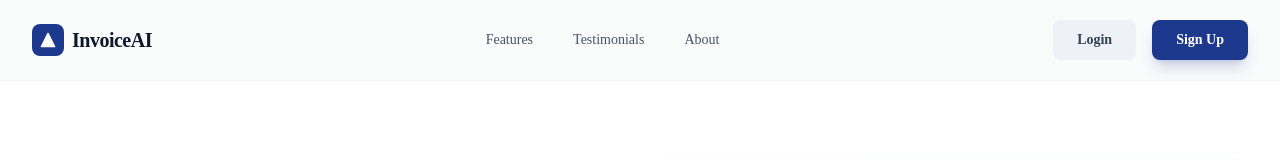
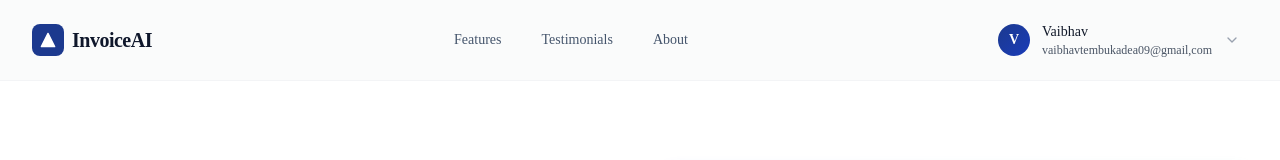
Before and after one commit to Vaibhav9T/AI_Powered_Invoice_Generator, a React (Vite) app in the folder frontend/invoice-generator/: page / in a window 1280 px wide. Shown: the top 160 px of the page. Built offline with nearby package versions, Linux system fonts and the light colour scheme.

Commit message:
feat : Profile dropdwon added

```diff
--- a/frontend/invoice-generator/src/components/landing/Header.jsx
+++ b/frontend/invoice-generator/src/components/landing/Header.jsx
@@ -6,7 +6,7 @@
 const Header = () => {
 const [isScrolled, setIsScrolled] = useState(false);
 const [isMenuOpen, setIsMenuOpen] = useState(false);
-const isAunthenticated = false; // Replace with actual authentication logic
+const isAunthenticated = true; // Replace with actual authentication logic
 const user= {name:"Vaibhav", email:"vaibhavtembukadea09@gmail,com"}
 const logout=()=>{}
 const [profileDropdownOpen, setProfileDropdownOpen] = useState(false);
@@ -81,8 +81,9 @@
 
           {/* 3. Action Buttons */}
           <div className="hidden md:flex items-center gap-4">
-            {isAunthenticated ?( <ProfileDropdown
-            isOpen={profileDropdownOpen}
+            {isAunthenticated ?(
+              <ProfileDropdown
+              isOpen={profileDropdownOpen}
               onToggle={(e) => {
                 e.stopPropagation();
                 setProfileDropdownOpen(!profileDropdownOpen)}
--- a/frontend/invoice-generator/src/components/layout/ProfileDropdown.jsx
+++ b/frontend/invoice-generator/src/components/layout/ProfileDropdown.jsx
@@ -1,11 +1,69 @@
-import react from 'react';
+import { ChevronDown } from "lucide-react";
+import { useNavigate } from "react-router-dom";
 
-const ProfileDropdown = () => {
-  return (
-    <div>
-      <h2>ProfileDropdown</h2>
+const ProfileDropdown = ({
+  isOpen,
+  onToggle,
+  avatar,
+  companyName,
+  email,
+  onLogout,
+}) => {
+
+  const navigate = useNavigate();
+
+  return <div className="relative">
+      <button
+        onClick={onToggle}
+        className="flex items-center space-x-3 p-2 rounded-xl hover:bg-gray-50 transition-colors duration-200"
+      >
+        { avatar ? (
+        <img
+          src={avatar || '/default-avatar.png'}
+          alt="User Avatar"
+          className="w-9 h-9 object-cover rounded-xl"
+        />
+        ) : (
+          <div className="w-8 h-8 rounded-full bg-gradient-to-br from-blue-900 to-blue-800 flex items-center justify-center">
+            <span className="text-sm font-semibold text-white">
+              {companyName.charAt(0).toUpperCase()}
+            </span>
+          </div>
+        )}
+
+        <div className="hidden sm:block text-left">
+          <p className="text-sm font-medium text-gray-900">{companyName}</p>
+          <p className="text-xs text-gray-600">{email}</p>
+        </div>
+
+        <ChevronDown
+          className="h-4 w-4 text-gray-400"
+        />
+
+      </button>
+      { isOpen && (
+        <div className="absolute right-0 mt-2 w-56 bg-white rounded-xl shadow-lg border border-gray-100 py-2 z-50">
+          <div className="px-3 py-3 border-b border-gray-100">
+            <p className="text-sm font-medium text-gray-600">{companyName}</p>
+            <p className="text-xs text-gray-500">{email}</p>
+          </div>
+
+          <a onClick={()=> navigate('/Profile')}
+            className="block px-4 py-2 text-gray-700 hover:bg-gray-50 cursor-pointer transition-colors duration-200"
+            >View Profile</a>
+
+            <div className="border-t border-gray-100 mt-2 pt-2">
+              <a
+               href="#"
+               onClick={onLogout}
+                className="block px-4 py-2 text-red-600 hover-bg-red-50 coursor-pointer transition-colors"
+                >
+                  Sign Out
+                </a>
+            </div>
+        </div>
+      )}
     </div>
-  );
 };
 
 export default ProfileDropdown;
```
